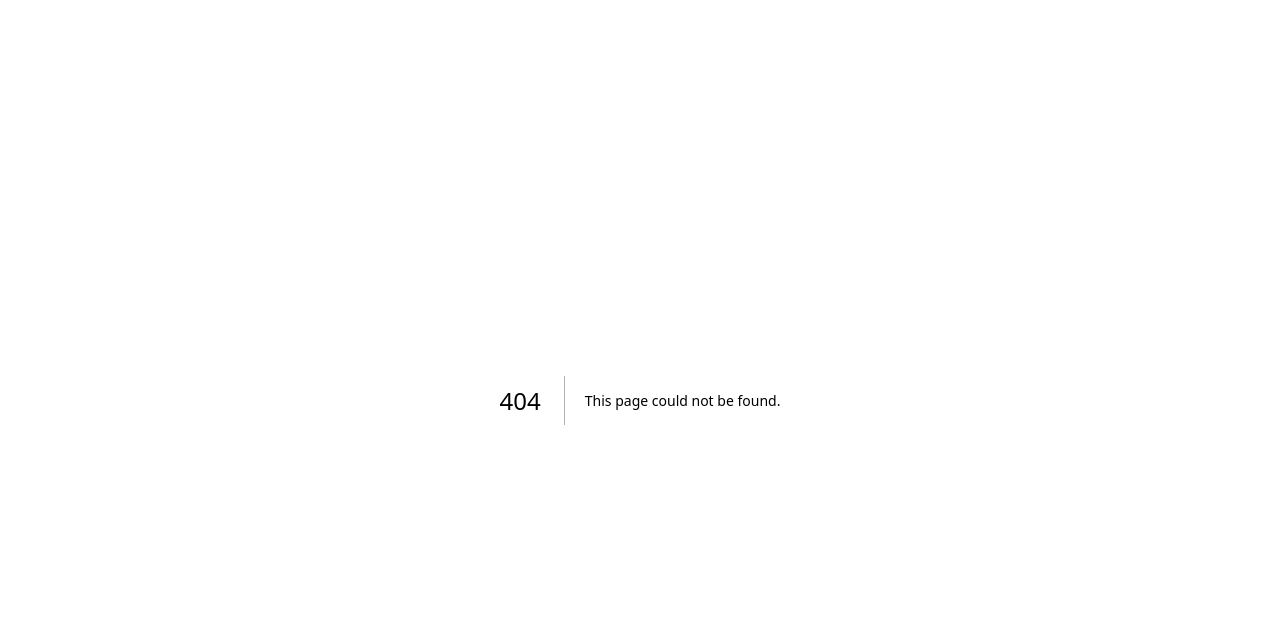
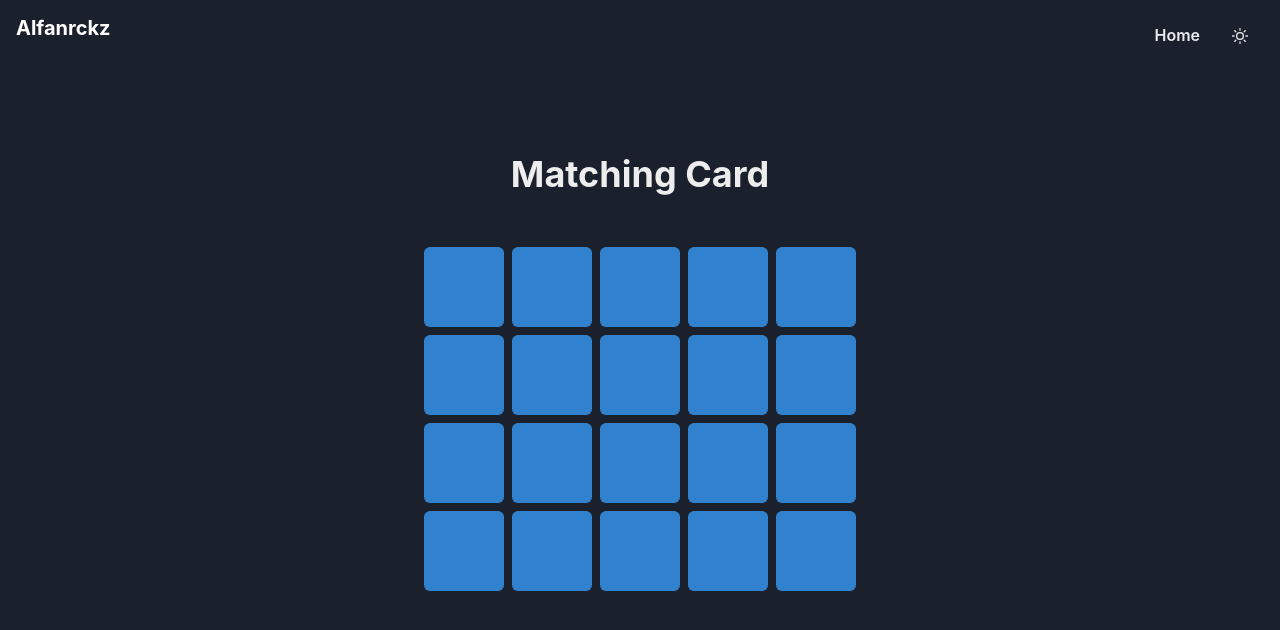
Before and after one commit to alfanrckz/micro-logic, a Next.js app: page /matchingcard in a window 1280 px wide. Before the commit this address had no page. Shown: the top 630 px of the page. Built offline with nearby package versions, Linux system fonts and the light colour scheme.

Commit message:
matching-card

```diff
--- /dev/null
+++ b/src/components/MatchingCardGame/Card.tsx
@@ -0,0 +1,32 @@
+// src/components/Card.tsx
+import React from 'react';
+import { Box, Text } from '@chakra-ui/react';
+
+interface CardProps {
+  emoji: string;
+  isFlipped: boolean;
+  onCardClick: () => void;
+}
+
+const Card: React.FC<CardProps> = ({ emoji, isFlipped, onCardClick }) => {
+  return (
+    <Box
+
+      onClick={onCardClick}
+      w="80px"
+      h="80px"
+      bgColor={isFlipped ? 'gray.200' : 'blue.500'}
+      borderRadius="md"
+      cursor="pointer"
+      display="flex"
+      alignItems="center"
+      justifyContent="center"
+
+
+    >
+      {isFlipped && <Text fontSize="lg">{emoji}</Text>}
+    </Box>
+  );
+};
+
+export default Card;
--- /dev/null
+++ b/src/components/MatchingCardGame/Game.tsx
@@ -0,0 +1,55 @@
+// src/components/Game.tsx
+import React, { useState } from 'react';
+import { Button, Center, Text } from '@chakra-ui/react';
+import GameBoard from './GameBoard';
+
+const shuffleArray = (array: any[]) => {
+  const shuffledArray = [...array];
+  for (let i = shuffledArray.length - 1; i > 0; i--) {
+    const j = Math.floor(Math.random() * (i + 1));
+    [shuffledArray[i], shuffledArray[j]] = [shuffledArray[j], shuffledArray[i]];
+  }
+  return shuffledArray;
+};
+
+const emojis = ['🐶', '🐱', '🐭', '🐰', '🦊', '🐻', '🐼', '🐨', '🐯', '🦁'];
+
+const generateEmojis = () => {
+  const pairedEmojis = [...emojis, ...emojis];
+  return shuffleArray(pairedEmojis);
+};
+
+const Game: React.FC = () => {
+  const [isGameOver, setIsGameOver] = useState(false);
+  const [shuffledEmojis, setShuffledEmojis] = useState<string[]>(generateEmojis());
+  const [matchedPairs, setMatchedPairs] = useState<number[]>([]);
+
+  const handleGameComplete = () => {
+    setIsGameOver(true);
+  };
+
+  const handlePlayAgain = () => {
+    setIsGameOver(false);
+    setShuffledEmojis(generateEmojis());
+    setMatchedPairs([]);
+  };
+
+  return (
+    <Center h="100vh" flexDirection="column">
+      {isGameOver ? (
+        <>
+          <Text fontSize="2xl" mb={4}>
+            Congratulations! Youve matched all the pairs.
+          </Text>
+          <Button colorScheme="teal" onClick={handlePlayAgain}>
+            Play Again
+          </Button>
+        </>
+      ) : (
+        <GameBoard emojis={shuffledEmojis} onGameComplete={handleGameComplete} />
+      )}
+    </Center>
+  );
+};
+
+export default Game;
--- /dev/null
+++ b/src/components/MatchingCardGame/GameBoard.tsx
@@ -0,0 +1,84 @@
+// src/components/GameBoard.tsx
+import React, { useState, useEffect } from 'react';
+import { Grid, useBreakpointValue, Box, Text, Button, Heading, Container } from '@chakra-ui/react';
+import Card from './Card';
+
+interface GameBoardProps {
+  emojis: string[];
+  onGameComplete: () => void;
+}
+
+const GameBoard: React.FC<GameBoardProps> = ({ emojis, onGameComplete }) => {
+  const [flippedCards, setFlippedCards] = useState<number[]>([]);
+  const [matchedPairs, setMatchedPairs] = useState<number[]>([]);
+  const [isGameOver, setIsGameOver] = useState(false);
+  const columns = useBreakpointValue({ base: 2, sm: 3, md: 4, lg: 5 });
+
+  useEffect(() => {
+    if (flippedCards.length === 2) {
+      const [firstIndex, secondIndex] = flippedCards;
+      const firstCard = emojis[firstIndex];
+      const secondCard = emojis[secondIndex];
+
+      if (firstCard === secondCard) {
+        setMatchedPairs((prev) => [...prev, firstIndex, secondIndex]);
+        setFlippedCards([]);
+      } else {
+        setTimeout(() => {
+          setFlippedCards([]);
+        }, 1000);
+      }
+    }
+  }, [flippedCards, emojis]);
+
+  useEffect(() => {
+    if (matchedPairs.length === emojis.length) {
+      setIsGameOver(true);
+    }
+  }, [matchedPairs, emojis.length]);
+
+  const handleCardClick = (index: number) => {
+    if (flippedCards.length === 2 || isGameOver) {
+      return;
+    }
+
+    setFlippedCards((prev) => [...prev, index]);
+  };
+
+  const handlePlayAgain = () => {
+    setIsGameOver(false);
+    setFlippedCards([]);
+    onGameComplete();
+  };
+
+  return (
+    <>
+    <Box mt="-200px" alignItems="center">
+    <Heading textAlign="center" mb="50px">Matching Card</Heading>
+
+      <Grid templateColumns={`repeat(${columns}, 1fr)`} autoRows="1fr" gap={2}>
+        {emojis.map((emoji, index) => (
+          <Card
+          key={index}
+          emoji={emoji}
+          isFlipped={flippedCards.includes(index) || matchedPairs.includes(index)}
+          onCardClick={() => handleCardClick(index)}
+          />
+          ))}
+      </Grid>
+      {isGameOver && (
+        <Box textAlign="center" mt={4}>
+          <Text fontSize="2xl" mb={4}>
+            Congratulations! Youve matched all the pairs.
+          </Text>
+          <Button colorScheme="teal" onClick={handlePlayAgain}>
+            Play Again
+          </Button>
+        </Box>
+      )}
+    </Box>
+      </>
+  );
+};
+
+export default GameBoard;
--- /dev/null
+++ b/src/pages/matchingcard.tsx
@@ -0,0 +1,14 @@
+import Game from "@/components/MatchingCardGame/Game";
+import Navbar from "@/components/Nav";
+import React from "react";
+
+const matchingcard = () => {
+  return (
+    <div>
+      <Navbar />
+    <Game/>
+    </div>
+  );
+};
+
+export default matchingcard;
```
Also changed, not shown: src/components/Grid.tsx (+12 -6 lines), public/currency.png (added), public/matching.png (added).
